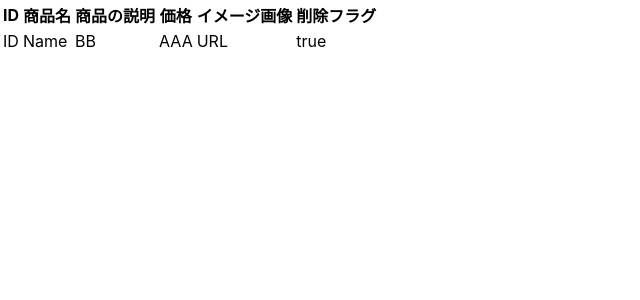
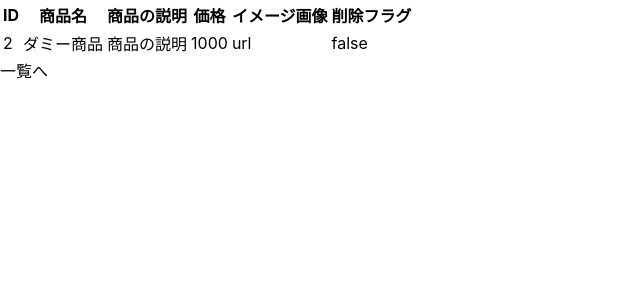
Before and after one commit to Riku-Fudo/tenant-app, a Next.js app: page /items/2 in a window 1280 px wide. Shown: the top 300 px of the page, without its empty margins (0-640 px from the left). Built offline with nearby package versions, Linux system fonts and the light colour scheme; data requests are answered from the project's data file.

Commit message:
詳細画面の表示&登録処理の改修

```diff
--- a/data/db.json
+++ b/data/db.json
@@ -31,6 +31,22 @@
       "imageUrl": "aaa",
       "deleted": true,
       "id": 5
+    },
+    {
+      "name": "練習素材",
+      "description": "お試しです",
+      "price": "1111",
+      "imageUrl": "urlurlurl",
+      "deleted": false,
+      "id": 6
+    },
+    {
+      "name": "商品7",
+      "description": "description",
+      "price": "2222",
+      "imageUrl": "url",
+      "deleted": false,
+      "id": 7
     }
   ]
 }
--- a/src/components/GetItemId.tsx
+++ b/src/components/GetItemId.tsx
@@ -18,5 +18,5 @@ export async function GetItemId() {
     },
   }))
 
-  return { paths};
+  return {paths};
 }
--- a/src/components/GetItemList.tsx
+++ b/src/components/GetItemList.tsx
@@ -36,7 +36,7 @@ export default function GetItemList() {
             <td>{item.name}</td>
             <td>{item.description}</td>
             <td>
-              <Link href="/">詳細</Link>
+              <Link href={`/items/${item.id}`}>詳細</Link>
             </td>
             <td>
               <button type="submit" onClick={() => del(item.id)}>削除</button>
--- a/src/pages/items/[id].tsx
+++ b/src/pages/items/[id].tsx
@@ -1,7 +1,6 @@
 import { GetItemId } from 'components/GetItemId';
 import { GetItemDetail } from 'components/GetItemDetail';
-import UseSWR from 'swr';
-const fetcher = (url: string) => fetch(url).then((res) => res.json());
+import Link from "next/link";
 
 // jsonの型
 type Item = {
@@ -14,8 +13,8 @@ type Item = {
 };
 
 export async function getStaticPaths() {
-  //   const paths = GetItemId();
-  // 商品ID一覧を取得する
+  //const paths = GetItemId();
+  //商品ID一覧を取得する
   const res = await fetch('http://localhost:8000/items/');
   const posts = await res.json();
   const paths = posts.map((item: Item) => ({
@@ -40,6 +39,7 @@ export async function getStaticProps({ params}: {params: { id: string };}) {
 
 export default function detail({ data }: { data: Item }) {
   return (
+    <>
       <table>
         <tr>
           <th>ID</th>
@@ -50,19 +50,15 @@ export default function detail({ data }: { data: Item }) {
           <th>削除フラグ</th>
         </tr>
         <tr>
-        {/* <td>{data.id}</td>
+          <td>{data.id}</td>
           <td>{data.name}</td>
           <td>{data.description}</td>
           <td>{data.price}</td>
           <td>{data.imageUrl}</td>
-        <td>{data.imageUrl}</td> */}
-        <td>ID</td>
-        <td>Name</td>
-        <td>BB</td>
-        <td>AAA</td>
-        <td>URL</td>
-        <td>true</td>
+          <td>{data.deleted ? 'true':'false'}</td>
         </tr>
       </table>
+    <Link href="/">一覧へ</Link>
+    </>
   );
 }
--- a/src/pages/items/create.tsx
+++ b/src/pages/items/create.tsx
@@ -1,12 +1,12 @@
 import { useForm, SubmitHandler } from 'react-hook-form';
 import Link from 'next/link';
-type FormValues = {name: string, description:string, price:number,imageUrl: string};
+type FormValues = {name: string, description:string, price:number,imageUrl: string, deleted:boolean};
 
 export default function Regist() {
 
   const { register, handleSubmit, formState: { errors }} = useForm<FormValues>();
-  // const onSubmit:SubmitHandler<FormValues> = (data) => console.log(data);
   const onSubmit:SubmitHandler<FormValues> = (data) => {
+  data.deleted = false;
   fetch('http://localhost:8000/items',{method: 'POST', headers:{'Content-Type': 'application/json'}, body: JSON.stringify(data),}).then((response) => {console.log(response)});
   };
 
```
Lines whose indentation alone changed are shown as unchanged.
